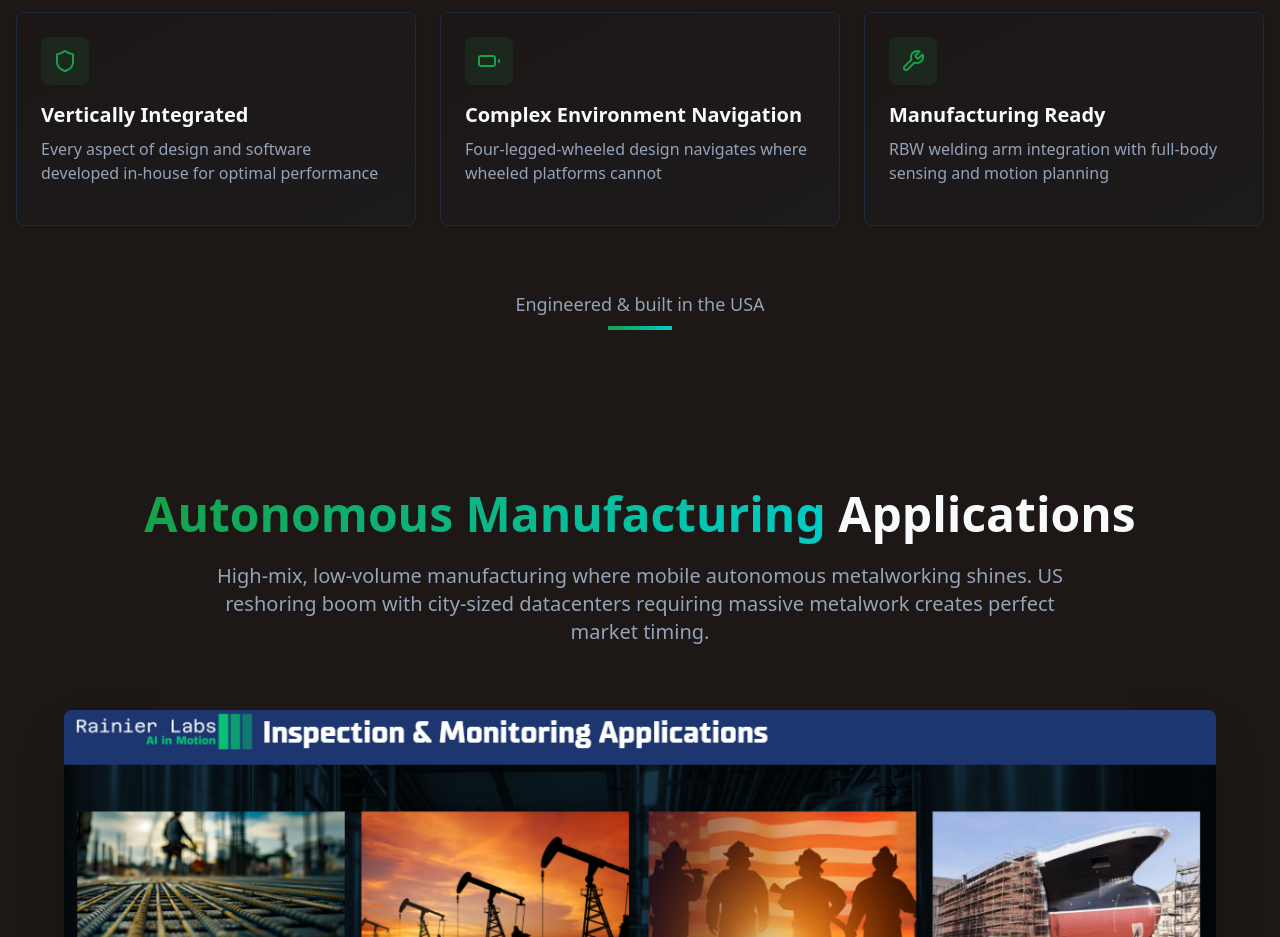
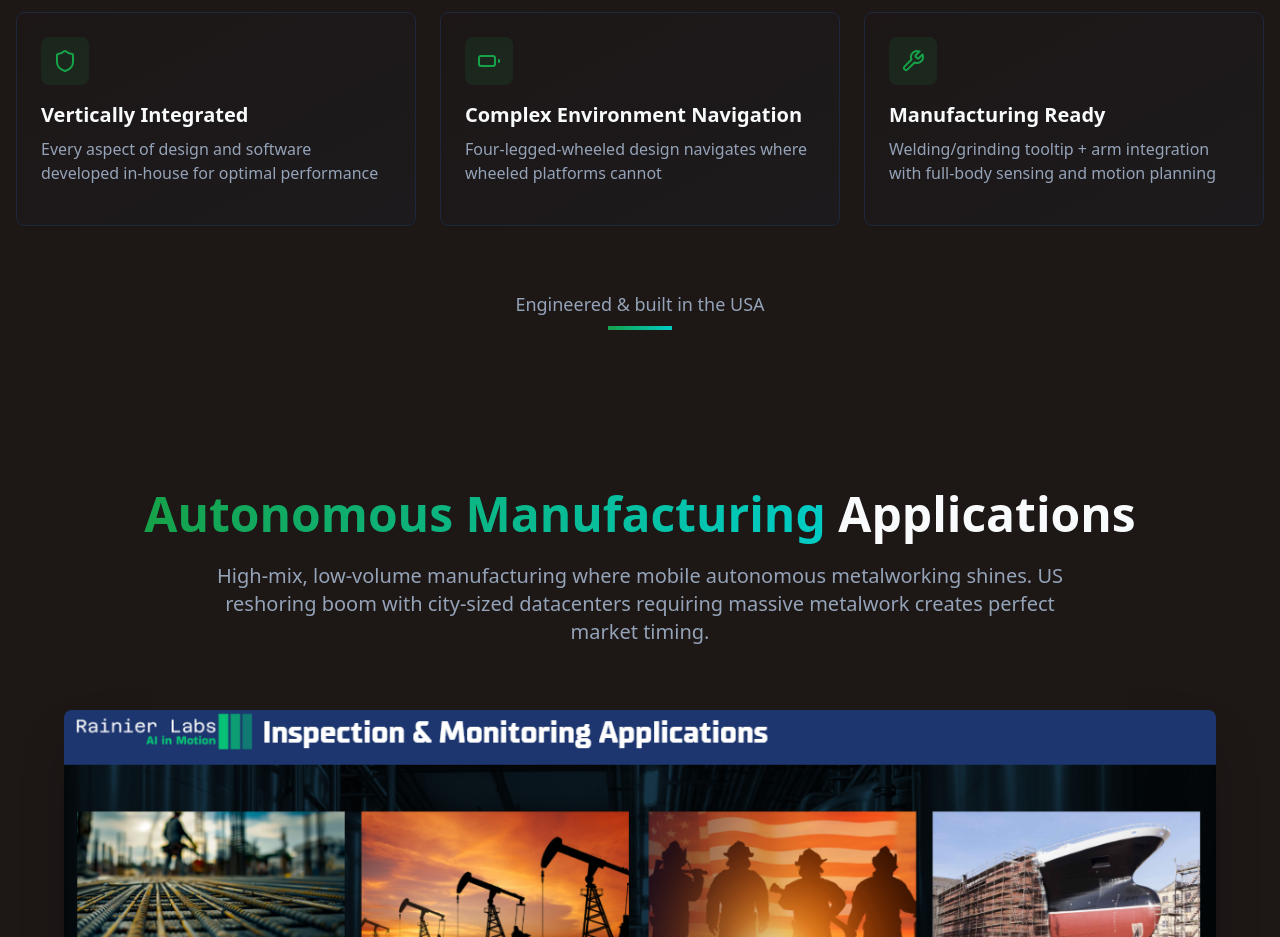
Before and after one commit to jaychak/rainier-web-forge-39, a React (Vite) app: page / in a window 1280 px wide. Shown: the part 6660-7597 px from the top of the page. Built offline with nearby package versions, Linux system fonts and the light colour scheme.

Commit message:
Update Manufacturing Ready text
Changed the text under the Manufacturing Ready section to 'Welding/grinding tooltip + arm integration with full-body sensing and motion planning'.

```diff
--- a/src/components/TechnologySection.tsx
+++ b/src/components/TechnologySection.tsx
@@ -31,7 +31,7 @@ export const TechnologySection = () => {
     {
       icon: Wrench,
       title: "Manufacturing Ready",
-      description: "RBW welding arm integration with full-body sensing and motion planning"
+      description: "Welding/grinding tooltip + arm integration with full-body sensing and motion planning"
     }
   ];
 
```
